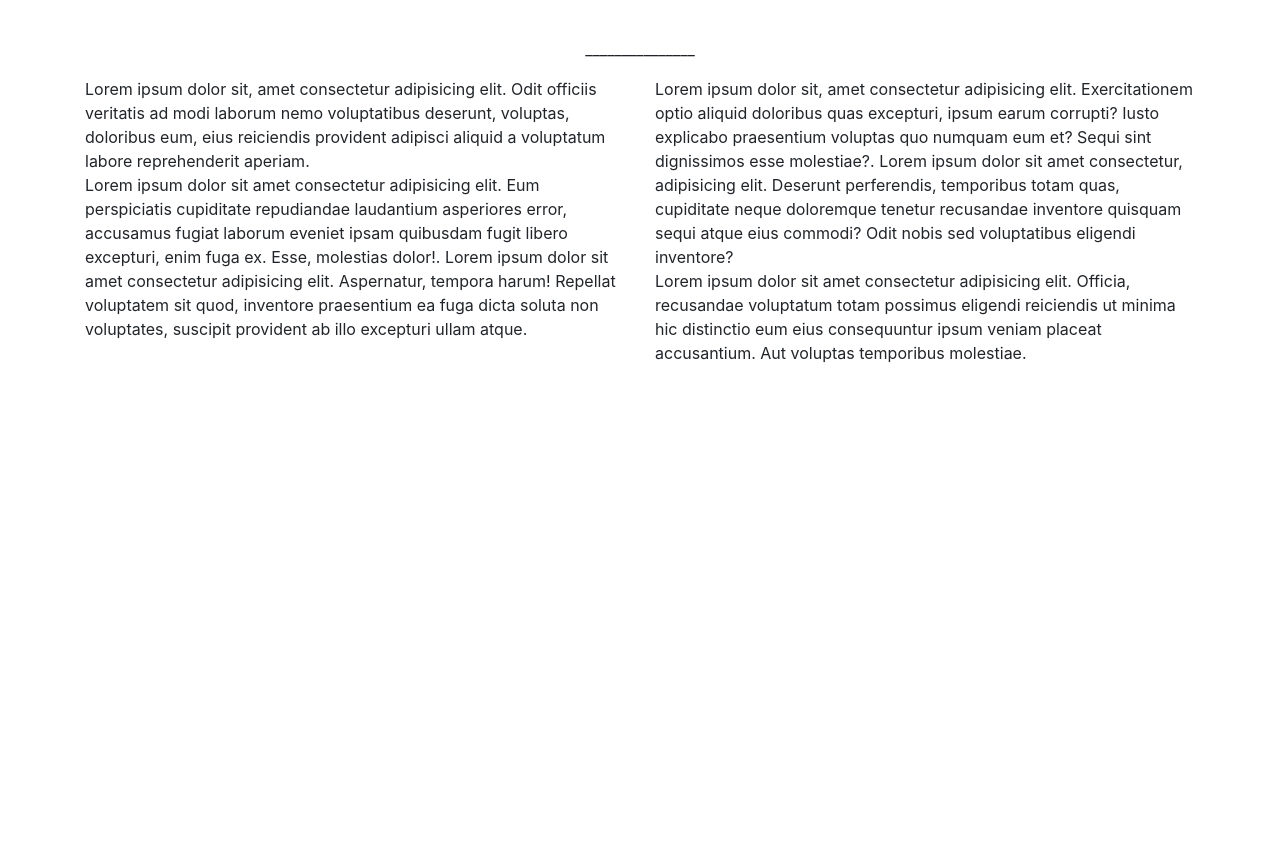
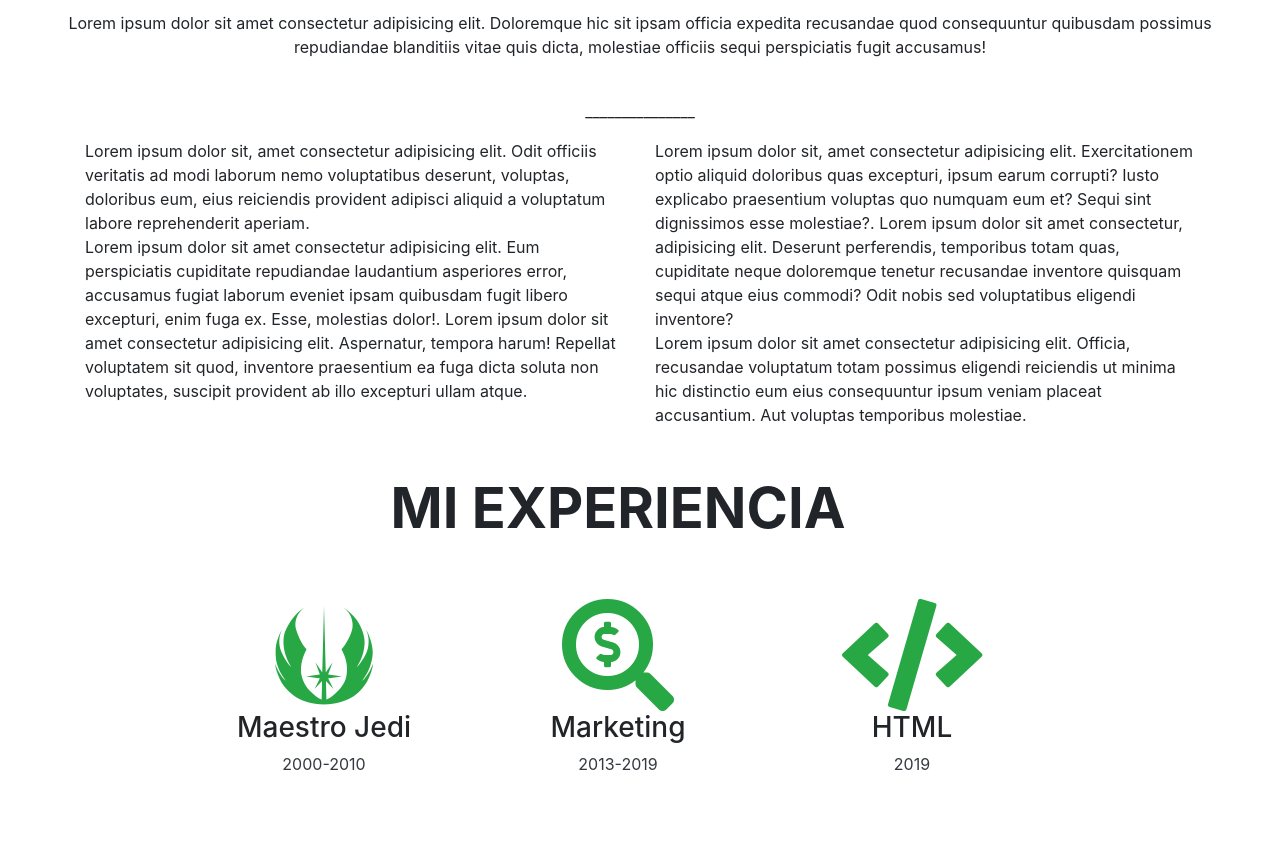
Before and after one commit to robertonavarrete/portafolio, a plain HTML site: page index.html in a window 1280 px wide. Shown: the part 443-1296 px from the top of the page. Before the commit the page ends 808 px from the top, so only its background shows below. Drawn offline with nearby package versions, Linux system fonts and the light colour scheme.

Commit message:
iconos Mi experiencia

```diff
--- a/index.html
+++ b/index.html
@@ -44,10 +44,10 @@
           </div>
         </div>
     </header>
-    <section class="text-center px-5 my-3 d-none d-lg-block d-print-block">
+    <section id="shortdescription" class="text-center px-5 my-3 d-none d-lg-block d-print-block">
     <p>Lorem ipsum dolor sit amet consectetur adipisicing elit. Doloremque hic sit ipsam officia expedita recusandae quod consequuntur quibusdam possimus repudiandae blanditiis vitae quis dicta, molestiae officiis sequi perspiciatis fugit accusamus!</p><br><span>_______________</span>
   </section>
-  <section>
+  <section id="description">
     <div class="container d-none d-lg-block d-print-block">
       <div class="row">
         <div class="col">
@@ -61,5 +61,38 @@
       </div>
     </div>
   </section>
+
+
+<section id="xperience" class="container mx-5 px-5 py-5">
+  <div >
+    <h2 class=" text-center display-4 font-weight-bolder">MI EXPERIENCIA</h2>
+  </div>
+
+      <div id="xperience" class="mx-5 px-5 py-5 text-center">
+        <div class="row">
+          <div class="col-sm px-5 ">
+            <i class="fab fa-jedi-order fa-7x text-success"></i>
+            <h3 class="text-center">Maestro Jedi</h3>
+            <p class="text-dark">
+              2000-2010
+             </p>
+          </div>
+          <div class="col-sm px-5 ">
+            <i class="fas fa-search-dollar fa-7x text-success"></i>
+            <h3 class="text-center">Marketing</h3>
+            <p class="text-dark">
+              2013-2019
+            </p>
+          </div>
+          <div class="col-sm px-5">
+            <i class="fas fa-code fa-7x text-success"></i>
+            <h3 class="text-center">HTML</h3>
+            <p class="text-dark">
+              2019
+            </p>
+          </div>
+        </div>
+      </div>
+    </section>
 </body>
 </html>
--- a/styles.css
+++ b/styles.css
@@ -2,7 +2,7 @@
     background-image: url(img/estacionamiento.jpg);
     background-size: cover;
     background-position: top;
-    height: 20em;
+    height: auto;
 }
 
 
```
